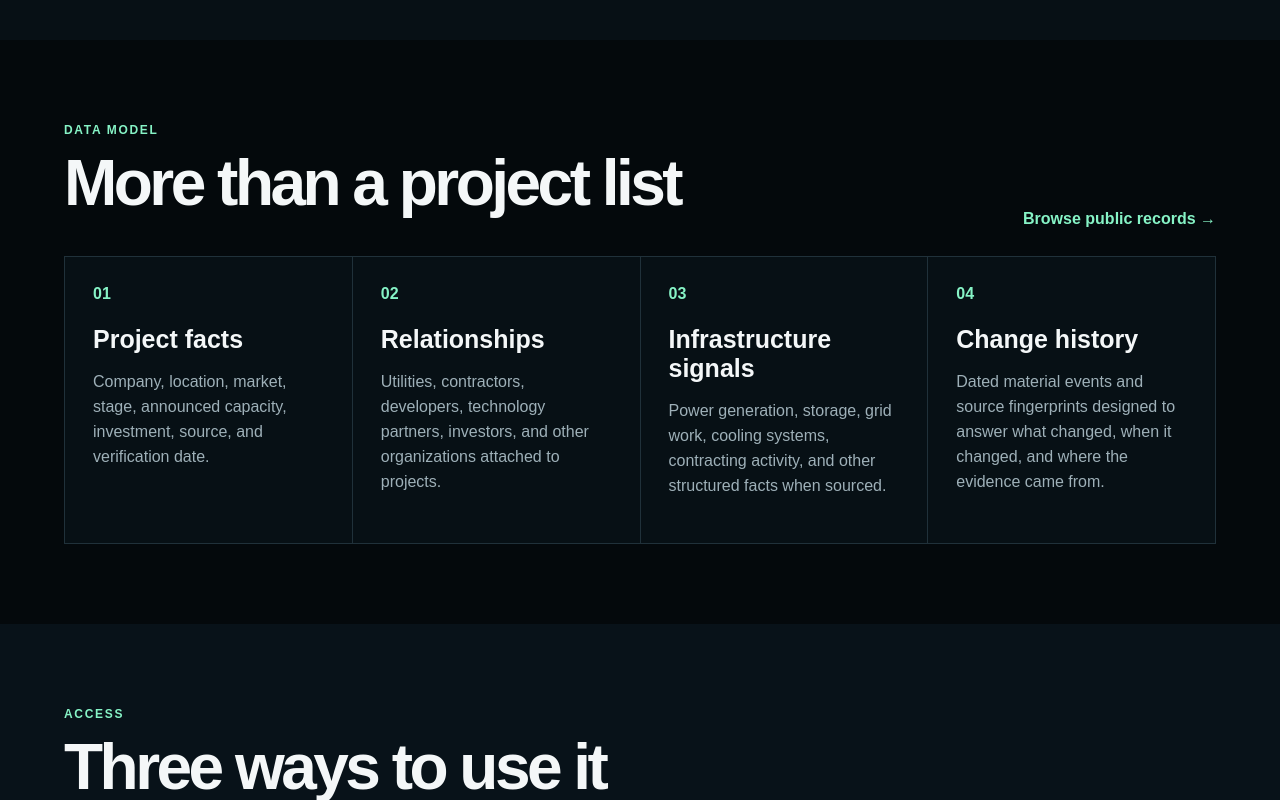
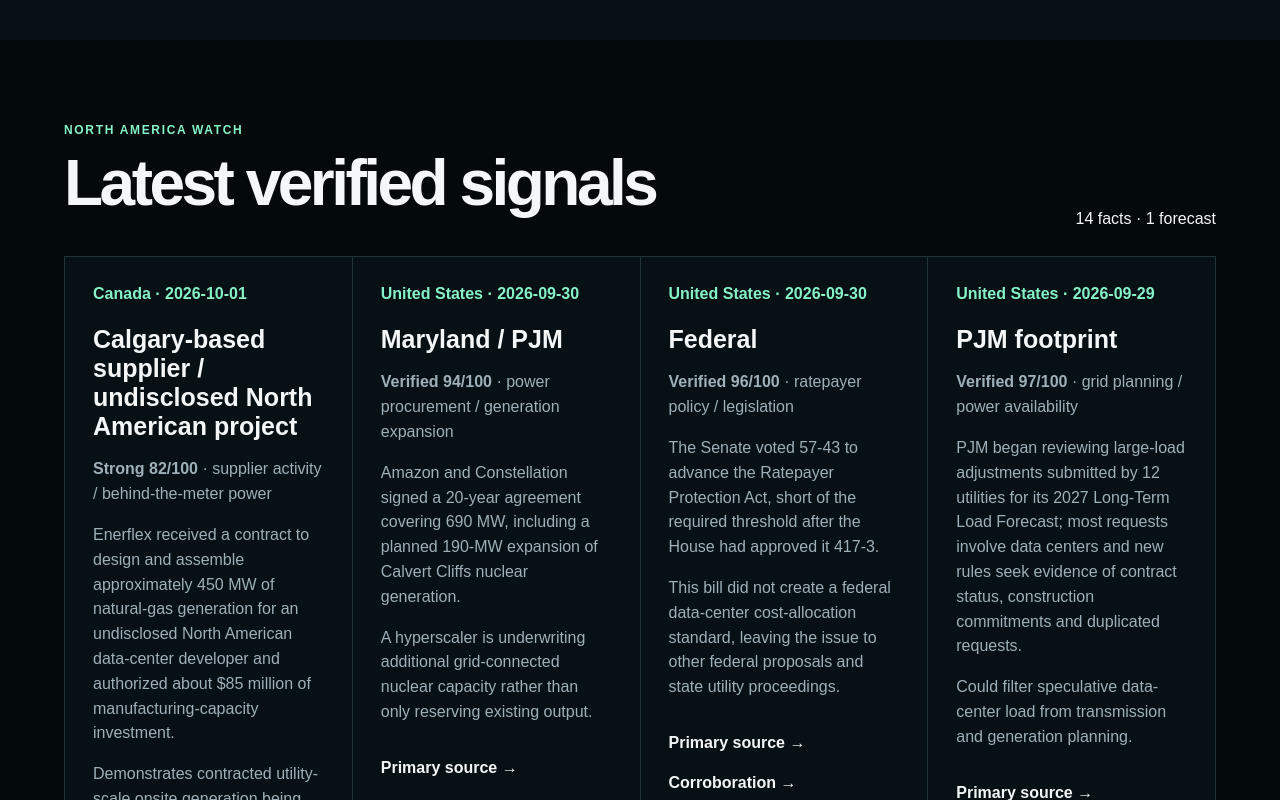
Before and after one commit to DopestT/data-center.forum, a Next.js app: page /intelligence in a window 1280 px wide. Shown: the part 880-1680 px from the top of the page. Built offline with nearby package versions, Linux system fonts and the light colour scheme.

Commit message:
Surface intelligence watch on public data page

```diff
--- a/app/intelligence/page.tsx
+++ b/app/intelligence/page.tsx
@@ -2,10 +2,13 @@ import Link from "next/link";
 import projects from "../../data/projects.json";
 import graph from "../../data/project-graph.json";
 import registry from "../../data/source-registry.json";
+import watch from "../../data/intelligence-watch.json";
 import { checkoutLinks } from "../../lib/monetization";
 
 const knownCapacityMw = projects.reduce((sum, project) => sum + (project.announced_capacity_mw ?? 0), 0);
 const enrichedProjects = Object.keys(graph).length;
+const watchFacts = watch.records.filter((record) => record.kind === "fact");
+const watchForecasts = watch.records.filter((record) => record.kind === "forecast");
 
 export default function IntelligencePage() {
   const capacityLabel = knownCapacityMw >= 1000 ? `${(knownCapacityMw / 1000).toFixed(1)} GW` : `${knownCapacityMw} MW`;
@@ -38,6 +41,33 @@ export default function IntelligencePage() {
           <div><strong>{enrichedProjects}</strong><span>relationship-enriched projects</span></div>
           <div><strong>{capacityLabel}</strong><span>known announced capacity</span></div>
         </div>
+      </section>
+
+
+      <section className="section darkSection">
+        <div className="sectionHead">
+          <div><span className="kicker">NORTH AMERICA WATCH</span><h2>Latest verified signals</h2></div>
+          <span>{watchFacts.length} facts · {watchForecasts.length} forecast</span>
+        </div>
+        <div className="valueGrid intelligenceValueGrid">
+          {watchFacts.slice().sort((a, b) => b.event_date.localeCompare(a.event_date)).map((record) => (
+            <article key={record.id}>
+              <span>{record.country} · {record.event_date}</span>
+              <h3>{record.market}</h3>
+              <p><strong>{record.label} {record.score}/100</strong> · {record.signal_type}</p>
+              <p>{record.claim}</p>
+              <p>{record.why_it_matters}</p>
+              <div className="heroActions">
+                <a href={record.primary_url} target="_blank" rel="noreferrer">Primary source →</a>
+                {record.corroborating_url ? <a href={record.corroborating_url} target="_blank" rel="noreferrer">Corroboration →</a> : null}
+              </div>
+            </article>
+          ))}
+        </div>
+        {watchForecasts.length ? <div className="intel">
+          <span className="kicker">FORECASTS — SEPARATE FROM FACTS</span>
+          {watchForecasts.map((record) => <article key={record.id}><h3>{record.market}: {record.label} {record.score}/100</h3><p>{record.claim}</p><p>{record.why_it_matters}</p><a href={record.primary_url} target="_blank" rel="noreferrer">Source →</a></article>)}
+        </div> : null}
       </section>
 
       <section className="section darkSection">
```
